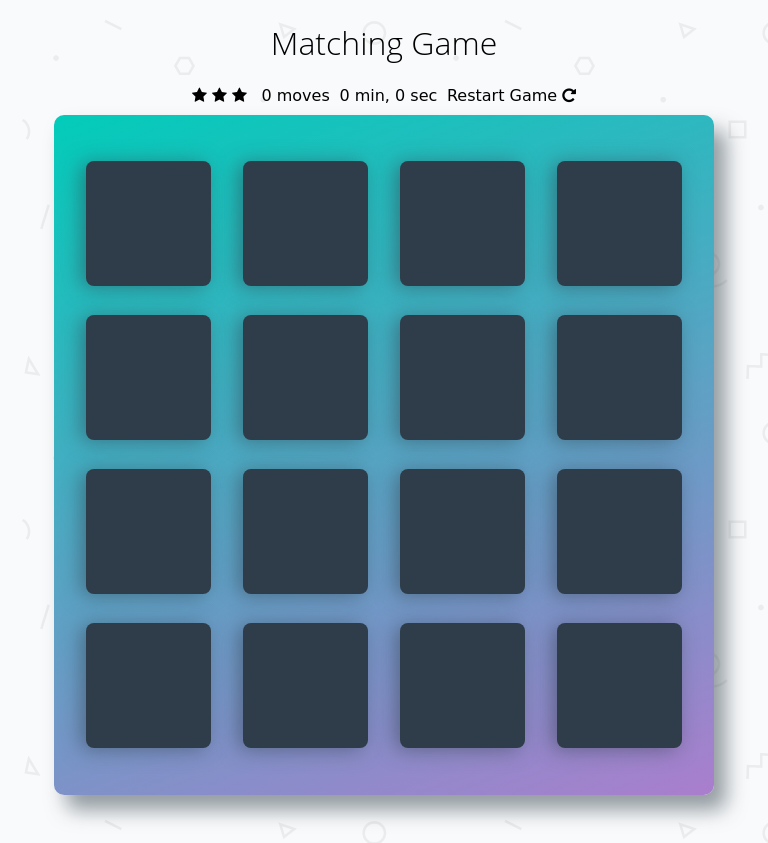
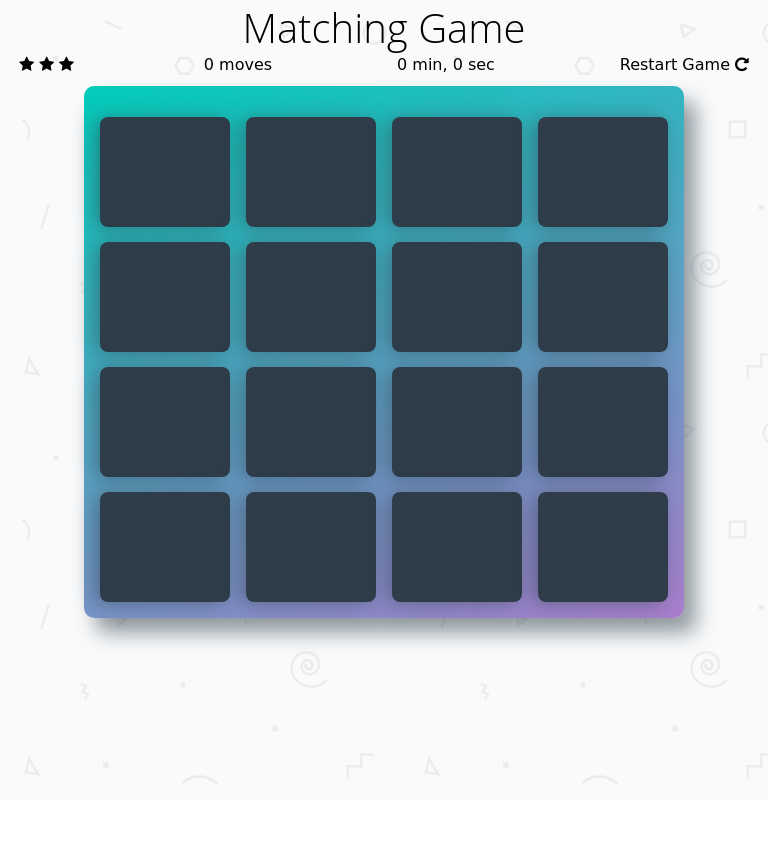
Before and after one commit to ivanteso/memory_game, a plain HTML site: page index.html in a window 768 px wide. After the commit the page ends 800 px from the top, so only its background shows below. Drawn offline with Linux system fonts and the light colour scheme; a web font is replaced by a local one.

Commit message:
Feat: add responsive sheet and media queries
Added the responsive style sheet and filled with the proper media
queries. Now the deck fits properly in all device's screen sizes.

```diff
--- a/css/app.css
+++ b/css/app.css
@@ -38,8 +38,7 @@ h1 {
  */
 
 .deck {
-    width: 660px;
-    min-height: 680px;
+    width: 600px;
     background: linear-gradient(160deg, #02ccba 0%, #aa7ecd 100%);
     padding: 32px;
     border-radius: 10px;
@@ -52,8 +51,8 @@ h1 {
 }
 
 .deck .card {
-    height: 125px;
-    width: 125px;
+    height: 110px;
+    width: 110px;
     background: #2e3d49;
     font-size: 0;
     color: #ffffff;
@@ -93,7 +92,7 @@ h1 {
     flex-wrap: wrap;
     justify-content: space-between;
     text-align: left;
-    width: 50%;
+    width: 600px;
     margin-bottom: 10px;
 }
 
--- /dev/null
+++ b/css/responsive.css
@@ -0,0 +1,84 @@
+@media screen and (max-width: 320px) {
+
+  h1 {
+    margin: 0;
+  }
+
+  .stars,
+  .moves_counter,
+  .timer,
+  .restart {
+    width: 45vw;
+  }
+
+  .deck .card {
+    height: 15vh;
+  }
+}
+
+@media screen and (min-width: 320px) and (max-width: 768px) {
+
+  h1 {
+    font-size: 2em;
+    margin: 0 0.75em;
+  }
+
+
+  .deck .card {
+    width: 20vw;
+    max-width: 130px;
+    max-height: 15vh;
+  }
+
+  .score-panel {
+    width: 90vw;
+    margin: 0 1em;
+  }
+
+  .deck {
+    max-width: 600px;
+  }
+}
+
+@media screen and (min-width: 426px) and (max-width: 768px) {
+
+  h1 {
+    font-size: 2.5em;
+  }
+}
+
+
+@media screen and (max-width: 768px) {
+
+  .score-panel {
+    width: 95vw;
+    margin: 0 0.75em;
+  }
+
+  .deck {
+      margin-top: 0.75em;
+      width: 100vw;
+      /*height: 80vh;
+      max-height: 100vh;*/
+      padding: 1em;
+  }
+
+  .deck .card.show {
+      font-size: 1.5em;
+  }
+
+  .deck .card.match {
+      font-size: 2em;
+  }
+
+  .deck .card {
+      width: 20vw;
+      margin-top: 15px;
+  }
+}
+
+@media screen and (min-width: 769px) {
+  .deck {
+    height: 600px;
+  }
+}
--- a/index.html
+++ b/index.html
@@ -2,11 +2,13 @@
 <html lang="en">
 <head>
     <meta charset="utf-8">
+    <meta name="viewport" content="width=device-width,initial-scale=1">
     <title>Matching Game</title>
     <meta name="description" content="">
     <link rel="stylesheet prefetch" href="https://maxcdn.bootstrapcdn.com/font-awesome/4.6.1/css/font-awesome.min.css">
     <link rel="stylesheet prefetch" href="https://fonts.googleapis.com/css?family=Coda">
     <link rel="stylesheet" href="css/app.css">
+    <link rel="stylesheet" href="css/responsive.css">
 </head>
 <body>
 
```
